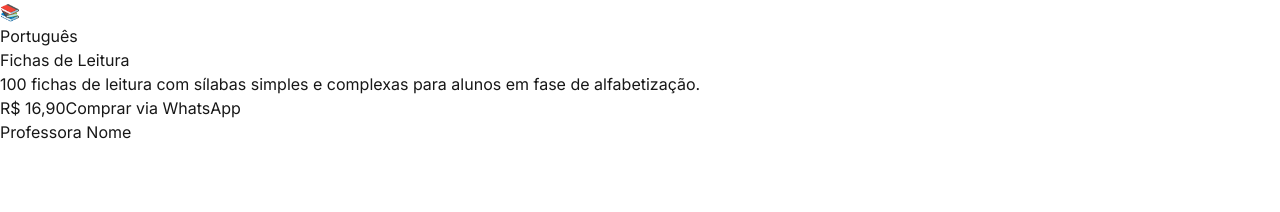
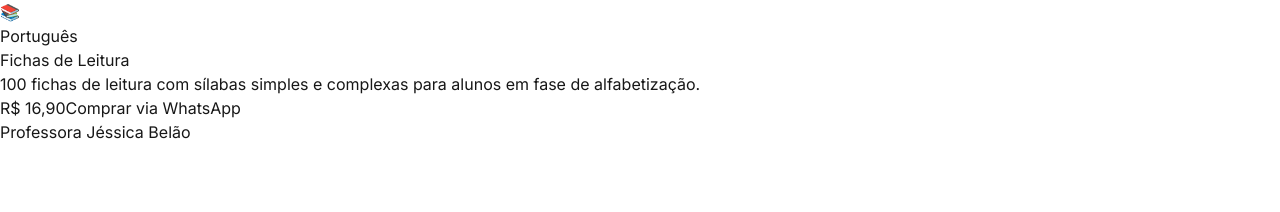
Before and after one commit to motogtrabalhoaquecimentobr1-coder/projeto-jessica, a Next.js app: page / in a window 1280 px wide. Shown: the part 960-1172 px from the top of the page. Built offline with nearby package versions, Linux system fonts and the light colour scheme.

Commit message:
Update Footer.jsx

```diff
--- a/src/components/Footer.jsx
+++ b/src/components/Footer.jsx
@@ -9,7 +9,7 @@ export default function Footer() {
 
           <div className="flex justify-center md:justify-start">
             <Link href="/" className="text-2xl font-bold text-main-text">
-              Professora <span className="text-pastel-pink">Nome</span>
+              Professora <span className="text-pastel-pink">Jéssica Belão</span>
             </Link>
           </div>
 
@@ -42,7 +42,7 @@ export default function Footer() {
 
           <div className="mt-8 md:mt-0 md:order-1">
             <p className="text-center text-sm text-gray-400">
-              &copy; 2025 Professora Nome. Todos os direitos reservados.
+              &copy; 2025 Professora Jéssica Belão. Todos os direitos reservados.
             </p>
           </div>
         </div>
```
